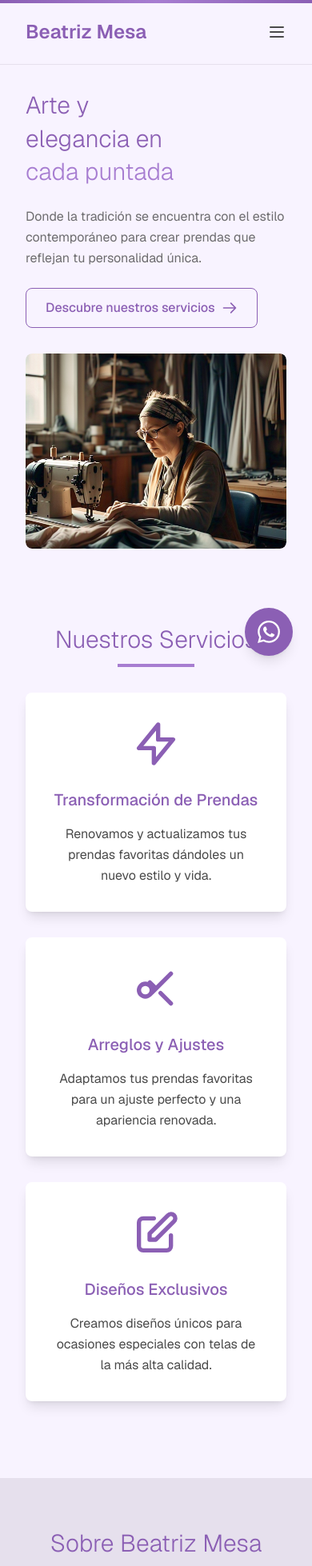
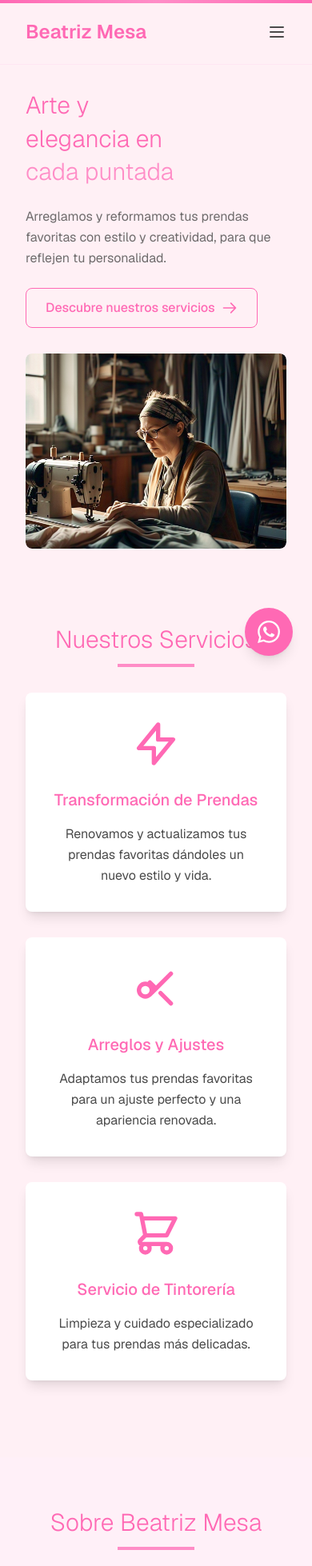
Before and after one commit to daniel1339/sastreria, a Next.js app: page / in a window 390 px wide. Shown: the top 1958 px of the page at 80% size. Built offline with nearby package versions, Linux system fonts and the light colour scheme.

Commit message:
page home

```diff
--- a/src/app/page.js
+++ b/src/app/page.js
@@ -1,21 +1,21 @@
 import Image from "next/image";
 
 export const metadata = {
-  title: "Sastrería Beatriz Mesa | Confección de alta calidad a medida",
-  description: "Sastrería Beatriz Mesa ofrece servicios de confección a medida, arreglos y diseños exclusivos con la mejor calidad y atención personalizada.",
-  keywords: ["sastrería", "confección a medida", "Beatriz Mesa", "ropa a medida", "sastres", "arreglos de ropa", "alta costura"],
+  title: "Sastrería Beatriz Mesa | Arreglos y reformas a la medida",
+  description: "Sastrería Beatriz Mesa ofrece servicios de arreglos y reformas a la medida, diseños exclusivos con la mejor calidad y atención personalizada.",
+  keywords: ["sastrería", "arreglos y reformas a la medida", "Beatriz Mesa", "ropa a medida", "sastres", "arreglos de ropa", "alta costura"],
   openGraph: {
-    title: "Sastrería Beatriz Mesa | Confección de alta calidad a medida",
-    description: "Servicios de sastrería y confección a medida con la mejor calidad y atención personalizada",
-    images: [{ url: "/images/beatriz-mesa-sastreria.jpg" }],
+    title: "Sastrería Beatriz Mesa | Arreglos y reformas a la medida",
+    description: "Servicios de sastrería y arreglos y reformas a la medida con la mejor calidad y atención personalizada",
+    images: [{ url: "/dts/ella.jpg" }],
     locale: "es_ES",
     type: "website",
   },
   twitter: {
     card: "summary_large_image",
-    title: "Sastrería Beatriz Mesa | Confección de alta calidad a medida",
-    description: "Servicios de sastrería y confección a medida con la mejor calidad y atención personalizada",
-    images: ["/images/beatriz-mesa-sastreria.jpg"],
+    title: "Sastrería Beatriz Mesa | Arreglos y reformas a la medida",
+    description: "Servicios de sastrería y arreglos y reformas a la medida con la mejor calidad y atención personalizada",
+    images: ["/dts/ella.jpg"],
   },
   alternates: {
     canonical: "https://beatrizmesa.com",
@@ -24,13 +24,13 @@ export const metadata = {
 
 export default function Home() {
   return (
-    <div className="grid grid-rows-[auto_1fr_auto] min-h-screen bg-[#f8f3ff] text-[#4a4a4a] font-[family-name:var(--font-geist-sans)]">
-      <header className="py-6 px-8 sm:px-20 border-b border-[#e6e0ed] relative">
-        <div className="absolute top-0 left-0 w-full h-1 bg-gradient-to-r from-[#8b5fb4] via-[#a77dd1] to-[#8b5fb4]"></div>
+    <div className="grid grid-rows-[auto_1fr_auto] min-h-screen bg-[#fff0f5] text-[#4a4a4a] font-[family-name:var(--font-geist-sans)]">
+      <header className="py-6 px-8 sm:px-20 border-b border-[#ffe6f3] relative">
+        <div className="absolute top-0 left-0 w-full h-1 bg-gradient-to-r from-[#ff69b4] via-[#ff8dc7] to-[#ff69b4]"></div>
         <nav className="flex justify-between items-center">
-          <div className="text-2xl font-semibold text-[#8b5fb4] relative">
+          <div className="text-2xl font-semibold text-[#ff69b4] relative">
             <span className="relative z-10">Beatriz Mesa</span>
-            <span className="absolute -bottom-2 left-0 w-full h-0.5 bg-[#a77dd1] transform scale-x-0 transition-transform origin-left group-hover:scale-x-100"></span>
+            <span className="absolute -bottom-2 left-0 w-full h-0.5 bg-[#ff8dc7] transform scale-x-0 transition-transform origin-left group-hover:scale-x-100"></span>
           </div>
           <ul className="hidden sm:flex gap-8 text-sm">
             {["Servicios", "Nosotros", "Contacto"].map((item) => (
@@ -39,8 +39,8 @@ export default function Home() {
                   href={`#${item.toLowerCase()}`}
                   className="relative group"
                 >
-                  <span className="relative z-10 hover:text-[#a77dd1] transition-colors">{item}</span>
-                  <span className="absolute bottom-0 left-0 w-full h-0.5 bg-[#a77dd1] transform scale-x-0 transition-transform origin-left group-hover:scale-x-100"></span>
+                  <span className="relative z-10 hover:text-[#ff8dc7] transition-colors">{item}</span>
+                  <span className="absolute bottom-0 left-0 w-full h-0.5 bg-[#ff8dc7] transform scale-x-0 transition-transform origin-left group-hover:scale-x-100"></span>
                 </a>
               </li>
             ))}
@@ -58,18 +58,18 @@ export default function Home() {
           <div className="container mx-auto grid grid-cols-1 lg:grid-cols-2 gap-8 items-center">
             <div className="space-y-6">
               <h1 className="text-3xl sm:text-4xl font-light leading-tight">
-                <span className="text-[#8b5fb4] block mb-1">Arte y</span>
-                <span className="text-[#8b5fb4] block mb-1">elegancia en</span>
-                <span className="text-[#a77dd1]">cada puntada</span>
+                <span className="text-[#ff69b4] block mb-1">Arte y</span>
+                <span className="text-[#ff69b4] block mb-1">elegancia en</span>
+                <span className="text-[#ff8dc7]">cada puntada</span>
               </h1>
 
               <p className="text-base md:text-lg leading-relaxed max-w-xl text-[#4a4a4a]/80">
-                Donde la tradición se encuentra con el estilo contemporáneo para crear prendas que reflejan tu personalidad única.
+                Arreglamos y reformamos tus prendas favoritas con estilo y creatividad, para que reflejen tu personalidad.
               </p>
 
               <a
                 href="#servicios"
-                className="inline-flex items-center px-6 py-3 text-[#8b5fb4] font-medium border border-[#8b5fb4] rounded-lg hover:bg-[#8b5fb4] hover:text-white transition-colors"
+                className="inline-flex items-center px-6 py-3 text-[#ff69b4] font-medium border border-[#ff69b4] rounded-lg hover:bg-[#ff69b4] hover:text-white transition-colors"
               >
                 <span>Descubre nuestros servicios</span>
                 <svg xmlns="http://www.w3.org/2000/svg" className="h-5 w-5 ml-2" fill="none" viewBox="0 0 24 24" stroke="currentColor">
@@ -98,11 +98,11 @@ export default function Home() {
         </section>
 
         <section id="servicios" className="py-16 relative">
-          <div className="absolute top-1/2 left-1/2 w-96 h-96 bg-[#e6e0ed] rounded-full opacity-10 -z-10 blur-3xl transform -translate-x-1/2 -translate-y-1/2"></div>
-          <h2 className="text-3xl font-light text-[#8b5fb4] mb-12 text-center relative">
+          <div className="absolute top-1/2 left-1/2 w-96 h-96 bg-[#fff0f8] rounded-full opacity-10 -z-10 blur-3xl transform -translate-x-1/2 -translate-y-1/2"></div>
+          <h2 className="text-3xl font-light text-[#ff69b4] mb-12 text-center relative">
             <span className="relative inline-block">
               Nuestros Servicios
-              <span className="absolute -bottom-4 left-1/2 w-24 h-1 bg-[#a77dd1] transform -translate-x-1/2"></span>
+              <span className="absolute -bottom-4 left-1/2 w-24 h-1 bg-[#ff8dc7] transform -translate-x-1/2"></span>
             </span>
           </h2>
           <div className="grid grid-cols-1 sm:grid-cols-3 gap-8">
@@ -122,53 +122,53 @@ export default function Home() {
                 )
               },
               {
-                title: "Diseños Exclusivos",
-                description: "Creamos diseños únicos para ocasiones especiales con telas de la más alta calidad.",
+                title: "Servicio de Tintorería",
+                description: "Limpieza y cuidado especializado para tus prendas más delicadas.",
                 icon: (
-                  <path strokeLinecap="round" strokeLinejoin="round" strokeWidth={2} d="M11 5H6a2 2 0 00-2 2v11a2 2 0 002 2h11a2 2 0 002-2v-5m-1.414-9.414a2 2 0 112.828 2.828L11.828 15H9v-2.828l8.586-8.586z" />
+                  <path strokeLinecap="round" strokeLinejoin="round" strokeWidth={2} d="M3 3h2l.4 2M7 13h10l4-8H5.4M7 13L5.4 5M7 13l-2.293 2.293c-.63.63-.184 1.707.707 1.707H17m0 0a2 2 0 100 4 2 2 0 000-4zm-8 2a2 2 0 11-4 0 2 2 0 014 0z" />
                 )
               }
             ].map((service, index) => (
               <div key={index} className="bg-white p-8 rounded-lg shadow-lg hover:shadow-xl transition-all duration-300 transform hover:-translate-y-1 group">
                 <div className="relative mb-6">
-                  <div className="absolute inset-0 bg-[#e6e0ed] rounded-full opacity-20 transform scale-0 group-hover:scale-100 transition-transform"></div>
+                  <div className="absolute inset-0 bg-[#fff0f8] rounded-full opacity-20 transform scale-0 group-hover:scale-100 transition-transform"></div>
                   <div className="relative flex justify-center">
-                    <svg xmlns="http://www.w3.org/2000/svg" className="h-16 w-16 text-[#8b5fb4] transform transition-transform group-hover:rotate-6" fill="none" viewBox="0 0 24 24" stroke="currentColor">
+                    <svg xmlns="http://www.w3.org/2000/svg" className="h-16 w-16 text-[#ff69b4] transform transition-transform group-hover:rotate-6" fill="none" viewBox="0 0 24 24" stroke="currentColor">
                       {service.icon}
                     </svg>
                   </div>
                 </div>
-                <h3 className="text-xl font-medium text-[#8b5fb4] mb-4 text-center">{service.title}</h3>
+                <h3 className="text-xl font-medium text-[#ff69b4] mb-4 text-center">{service.title}</h3>
                 <p className="text-center leading-relaxed">{service.description}</p>
               </div>
             ))}
           </div>
         </section>
 
-        <section id="nosotros" className="py-16 bg-[#e6e0ed] -mx-8 sm:-mx-20 px-8 sm:px-20 relative">
+        <section id="nosotros" className="py-16 bg-[#fff0f8] -mx-8 sm:-mx-20 px-8 sm:px-20 relative">
           <div className="absolute top-0 right-0 w-64 h-64 bg-white rounded-full opacity-20 -z-10 blur-3xl"></div>
-          <div className="absolute bottom-0 left-0 w-48 h-48 bg-[#8b5fb4] rounded-full opacity-10 -z-10 blur-2xl"></div>
+          <div className="absolute bottom-0 left-0 w-48 h-48 bg-[#ff69b4] rounded-full opacity-10 -z-10 blur-2xl"></div>
           <div className="max-w-3xl mx-auto text-center relative">
-            <h2 className="text-3xl font-light text-[#8b5fb4] mb-8 relative inline-block">
+            <h2 className="text-3xl font-light text-[#ff69b4] mb-8 relative inline-block">
               Sobre Beatriz Mesa
-              <span className="absolute -bottom-4 left-1/2 w-24 h-1 bg-[#a77dd1] transform -translate-x-1/2"></span>
+              <span className="absolute -bottom-4 left-1/2 w-24 h-1 bg-[#ff8dc7] transform -translate-x-1/2"></span>
             </h2>
-            <p className="mb-6 text-lg leading-relaxed">Con más de 20 años de experiencia en el arte de la sastrería, Beatriz Mesa ha perfeccionado el oficio de crear prendas que realzan la belleza y personalidad de cada cliente.</p>
+            <p className="mb-6 text-lg leading-relaxed">Con más de 20 años de experiencia en el arte de la sastrería, Beatriz Mesa ha perfeccionado el oficio de crear arreglos y reformas que realzan la belleza y personalidad de cada cliente.</p>
             <p className="text-lg leading-relaxed">Nuestro compromiso es ofrecer un servicio personalizado y de la más alta calidad, utilizando técnicas tradicionales combinadas con innovaciones modernas.</p>
           </div>
         </section>
 
         <section id="contacto" className="py-16 bg-white -mx-8 sm:-mx-20 px-8 sm:px-20 rounded-t-3xl relative">
-          <div className="absolute top-0 left-1/2 w-32 h-1 bg-gradient-to-r from-[#8b5fb4] via-[#a77dd1] to-[#8b5fb4] transform -translate-x-1/2"></div>
-          <h2 className="text-3xl font-light text-[#8b5fb4] mb-12 text-center relative">
+          <div className="absolute top-0 left-1/2 w-32 h-1 bg-gradient-to-r from-[#ff69b4] via-[#ff8dc7] to-[#ff69b4] transform -translate-x-1/2"></div>
+          <h2 className="text-3xl font-light text-[#ff69b4] mb-12 text-center relative">
             <span className="relative inline-block">
               Visítanos
-              <span className="absolute -bottom-4 left-1/2 w-24 h-1 bg-[#a77dd1] transform -translate-x-1/2"></span>
+              <span className="absolute -bottom-4 left-1/2 w-24 h-1 bg-[#ff8dc7] transform -translate-x-1/2"></span>
             </span>
           </h2>
           <div className="max-w-4xl mx-auto">
             <div className="grid grid-cols-1 sm:grid-cols-2 gap-12">
-              <div className="space-y-8 bg-[#f8f3ff] p-8 rounded-lg shadow-lg">
+              <div className="space-y-8 bg-[#fff5f9] p-8 rounded-lg shadow-lg">
                 {[
                   {
                     title: "Ubicación",
@@ -206,11 +206,11 @@ export default function Home() {
                   }
                 ].map((item, index) => (
                   <div key={index} className="flex items-start space-x-4">
-                    <div className="flex-shrink-0 w-12 h-12 bg-[#8b5fb4] bg-opacity-10 rounded-lg flex items-center justify-center">
-                      <span className="text-[#8b5fb4]">{item.icon}</span>
+                    <div className="flex-shrink-0 w-12 h-12 bg-[#ff69b4] bg-opacity-10 rounded-lg flex items-center justify-center">
+                      <span className="text-[#ff69b4]">{item.icon}</span>
                     </div>
                     <div>
-                      <h3 className="text-xl font-medium text-[#8b5fb4] mb-2">{item.title}</h3>
+                      <h3 className="text-xl font-medium text-[#ff69b4] mb-2">{item.title}</h3>
                       {Array.isArray(item.content) ? (
                         item.content.map((line, i) => (
                           <p key={i} className="text-lg">{line}</p>
@@ -223,7 +223,7 @@ export default function Home() {
                 ))}
               </div>
               <div className="relative">
-                <div className="absolute -inset-4 bg-[#e6e0ed] rounded-lg transform rotate-2"></div>
+                <div className="absolute -inset-4 bg-[#fff0f8] rounded-lg transform rotate-2"></div>
                 <div className="relative h-[400px] sm:h-full rounded-lg overflow-hidden shadow-xl transform -rotate-2">
                   <iframe
                     src="https://www.google.com/maps/embed?pb=!1m18!1m12!1m3!1d3966.4675763573595!2d-75.57455792474925!3d6.201727627565455!2m3!1f0!2f0!3f0!3m2!1i1024!2i768!4f13.1!3m3!1m2!1s0x8e4683d0ac6d7857%3A0x3f0368a2575c8d4f!2sCra.%2025%20%2339%20Sur-16%2C%20Envigado%2C%20Antioquia!5e0!3m2!1ses!2sco!4v1710284507090!5m2!1ses!2sco"
@@ -241,8 +241,8 @@ export default function Home() {
         </section>
       </main>
 
-      <footer className="bg-[#8b5fb4] text-white py-8 px-8 sm:px-20 relative">
-        <div className="absolute top-0 left-0 w-full h-1 bg-gradient-to-r from-[#8b5fb4] via-[#a77dd1] to-[#8b5fb4]"></div>
+      <footer className="bg-[#ff69b4] text-white py-8 px-8 sm:px-20 relative">
+        <div className="absolute top-0 left-0 w-full h-1 bg-gradient-to-r from-[#ff69b4] via-[#ff8dc7] to-[#ff69b4]"></div>
         <div className="flex flex-col sm:flex-row justify-between items-center gap-6">
           <div className="text-xl font-semibold">Beatriz Mesa</div>
           <div className="text-sm">© {new Date().getFullYear()} Sastrería Beatriz Mesa. Todos los derechos reservados.</div>
@@ -254,10 +254,10 @@ export default function Home() {
         href="https://wa.me/573052905604"
         target="_blank"
         rel="noopener noreferrer"
-        className="fixed bottom-6 right-6 bg-[#8b5fb4] hover:bg-[#a77dd1] text-white rounded-full p-4 shadow-lg transition-all duration-300 hover:scale-110 z-50 flex items-center justify-center group"
+        className="fixed bottom-6 right-6 bg-[#ff69b4] hover:bg-[#ff8dc7] text-white rounded-full p-4 shadow-lg transition-all duration-300 hover:scale-110 z-50 flex items-center justify-center group"
         aria-label="Contactar por WhatsApp"
       >
-        <span className="absolute right-16 bg-white text-[#8b5fb4] px-4 py-2 rounded-lg shadow-md opacity-0 group-hover:opacity-100 transition-opacity duration-300 whitespace-nowrap">
+        <span className="absolute right-16 bg-white text-[#ff69b4] px-4 py-2 rounded-lg shadow-md opacity-0 group-hover:opacity-100 transition-opacity duration-300 whitespace-nowrap">
           Escríbenos por WhatsApp
         </span>
         <svg
```
